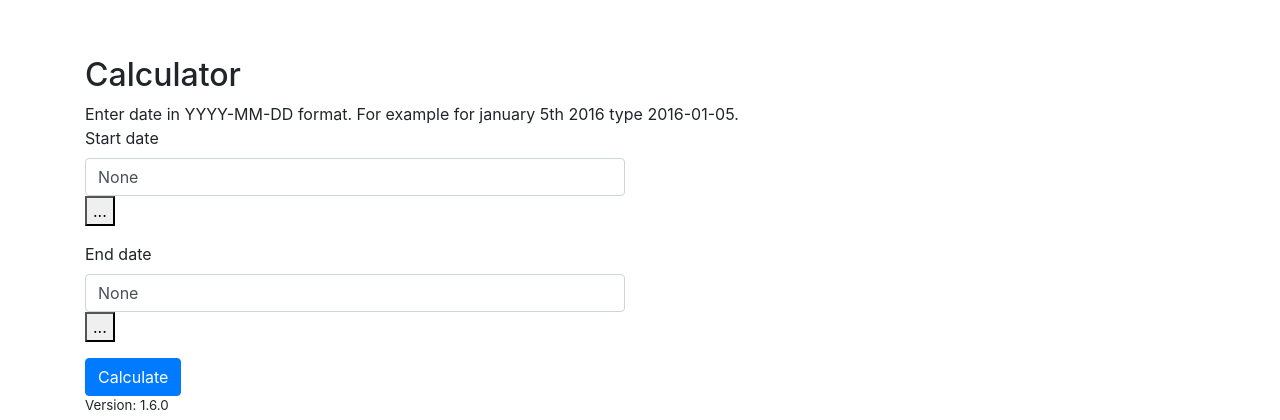
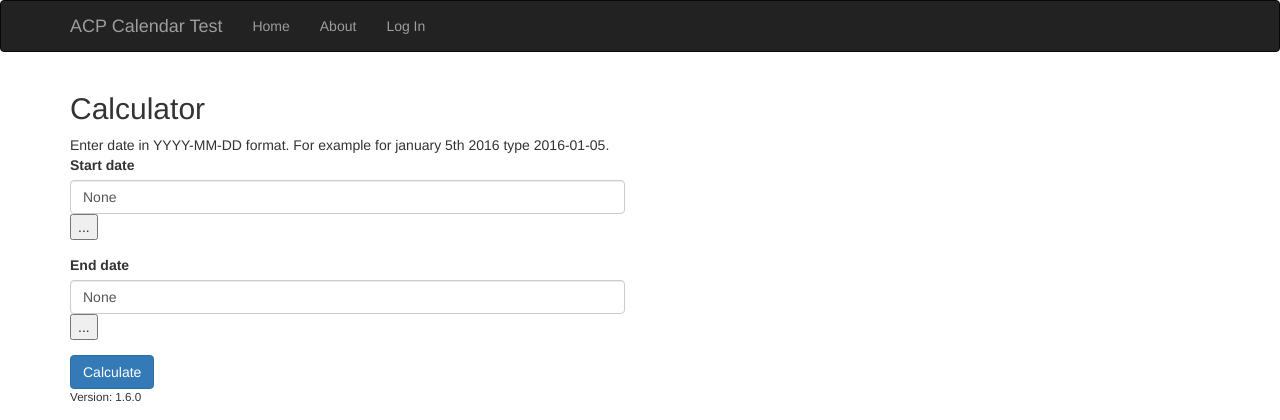
Before and after one commit to luiscberrocal/django-acp-calendar, a Django app: page /calculator/ in a window 1280 px wide. Shown: the top 420 px of the page. Run offline with Django 3.2, Linux system fonts and the light colour scheme; some libraries are stand-ins or nearby versions.

Commit message:
Change base.html to use bootstrap 3 instead of 4.

```diff
--- a/acp_calendar/templates/base.html
+++ b/acp_calendar/templates/base.html
@@ -15,9 +15,10 @@
 
     {% block css %}
         <!-- Latest compiled and minified CSS -->
-    <link rel="stylesheet" href="https://maxcdn.bootstrapcdn.com/bootstrap/4.0.0-alpha.2/css/bootstrap.min.css"
-          integrity="sha384-y3tfxAZXuh4HwSYylfB+J125MxIs6mR5FOHamPBG064zB+AFeWH94NdvaCBm8qnd"
-          crossorigin="anonymous"/>
+        <link rel="stylesheet" href="https://maxcdn.bootstrapcdn.com/bootstrap/3.3.7/css/bootstrap.min.css"
+              integrity="sha384-BVYiiSIFeK1dGmJRAkycuHAHRg32OmUcww7on3RYdg4Va+PmSTsz/K68vbdEjh4u"
+              crossorigin="anonymous">
+
         <link rel="stylesheet" href="//code.jquery.com/ui/1.12.1/themes/base/jquery-ui.css"/>
         <!-- Your stuff: Third-party css libraries go here -->
 
@@ -30,38 +31,38 @@
 <body>
 
 <div class="m-b">
-      <nav class="navbar navbar-dark navbar-static-top bg-inverse">
+    <nav class="navbar navbar-inverse">
         <div class="container">
             <a class="navbar-brand" href="/">ACP Calendar Test</a>
-          <button type="button" class="navbar-toggler hidden-sm-up pull-xs-right" data-toggle="collapse" data-target="#bs-navbar-collapse-1">
+            <button type="button" class="navbar-toggle collapsed" data-toggle="collapse"
+                    data-target="#bs-navbar-collapse-1">
                 &#9776;
             </button>
 
             <!-- Collect the nav links, forms, and other content for toggling -->
-          <div class="collapse navbar-toggleable-xs" id="bs-navbar-collapse-1">
+            <div class="collapse navbar-collapse" id="bs-navbar-collapse-1">
                 <ul class="nav navbar-nav">
                     <li class="nav-item">
-                <a class="nav-link" href="#">Home</a>
+                        <a class="nav-link" href="{% url 'calendar:home' %}">Home</a>
                     </li>
                     <li class="nav-item">
-                <a class="nav-link" href="#">About</a>
+                        <a class="nav-link" href="">About</a>
                     </li>
                 </ul>
 
                 <ul class="nav navbar-nav pull-xs-right">
                     {% if request.user.is_authenticated %}
                         <li class="nav-item">
-                  <a class="nav-link" href="#">{% trans "My Profile" %}</a>
+                            <a class="nav-link"
+                               href="{% url 'users:detail' request.user.username %}">{% trans "My Profile" %}</a>
                         </li>
                         <li class="nav-item">
-                  <a class="nav-link" href="#">{% trans "Logout" %}</a>
+                            <a class="nav-link" href="">{% trans "Logout" %}</a>
                         </li>
                     {% else %}
+
                         <li class="nav-item">
-                  <a id="sign-up-link" class="nav-link" href="#">{% trans "Sign Up" %}</a>
-                </li>
-                <li class="nav-item">
-                  <a id="log-in-link" class="nav-link" href="#">{% trans "Log In" %}</a>
+                            <a id="log-in-link" class="nav-link" href="">{% trans "Log In" %}</a>
                         </li>
                     {% endif %}
                 </ul>
@@ -69,6 +70,7 @@
         </div>
     </nav>
 </div>
+
 
 <div class="container">
 
@@ -97,8 +99,9 @@
     <script src="https://cdnjs.cloudflare.com/ajax/libs/tether/1.2.0/js/tether.min.js"></script>
 
     <!-- Latest compiled and minified JavaScript -->
-      <script src="https://maxcdn.bootstrapcdn.com/bootstrap/4.0.0-alpha.2/js/bootstrap.min.js" integrity="sha384-vZ2WRJMwsjRMW/8U7i6PWi6AlO1L79snBrmgiDpgIWJ82z8eA5lenwvxbMV1PAh7" crossorigin="anonymous"></script>
-
+    <script src="https://maxcdn.bootstrapcdn.com/bootstrap/3.3.7/js/bootstrap.min.js"
+            integrity="sha384-Tc5IQib027qvyjSMfHjOMaLkfuWVxZxUPnCJA7l2mCWNIpG9mGCD8wGNIcPD7Txa"
+            crossorigin="anonymous"></script>
     <!-- Your stuff: Third-party javascript libraries go here -->
 
     <script src="https://code.jquery.com/ui/1.12.1/jquery-ui.js"></script>
```
Also changed, not shown: example/templates/acp_calendar/base.html (+4 -3 lines). Lines whose indentation alone changed are shown as unchanged.
